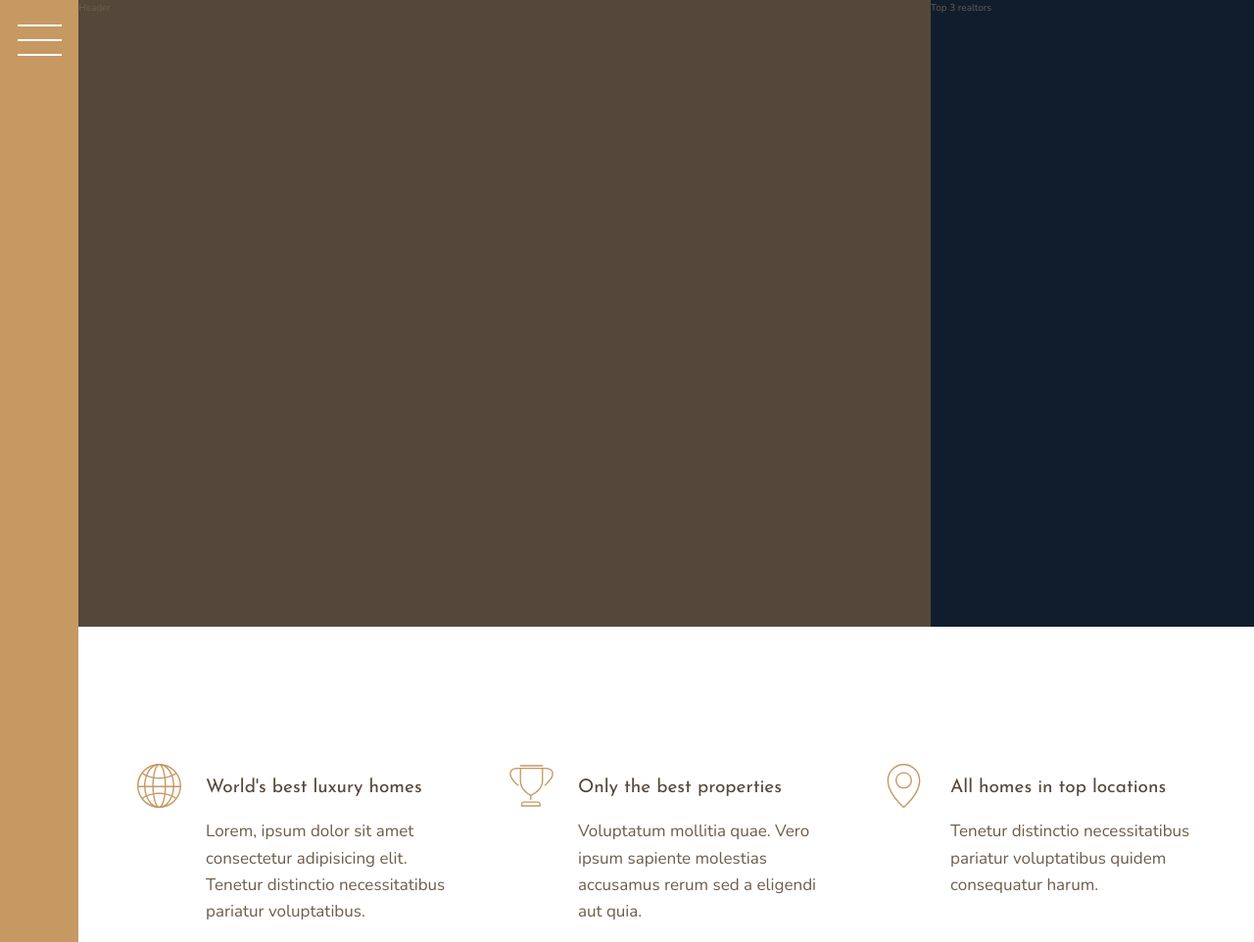
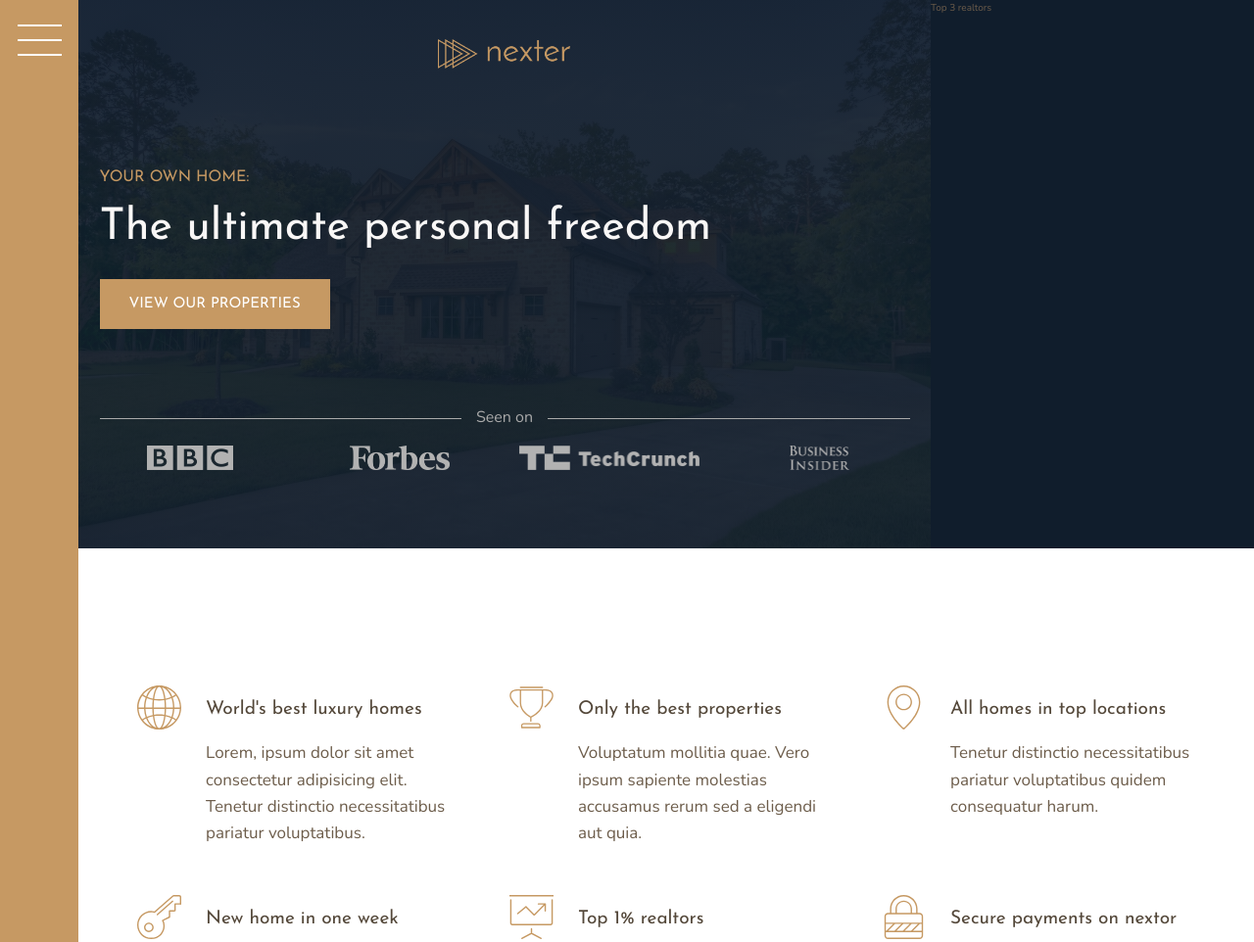
Before and after one commit to KaitlynSalemi/advanced-css-nexter, a website: page index.html in a window 1280 px wide. Shown: the top 962 px of the page at 98% size. Drawn offline with nearby package versions, Linux system fonts and the light colour scheme.

Commit message:
heading section styled

```diff
--- a/index.html
+++ b/index.html
@@ -17,7 +17,17 @@
         </div>
 
         <header class="header">
-            Header
+            <img src="img/logo.png" alt="Nexter logo" class="header__logo">
+            <h3 class="heading-3">Your own home:</h3>
+            <h1 class="heading-1">The ultimate personal freedom</h1>
+            <button class="btn header__btn">View our properties</button>
+            <div class="header__seenon-text">Seen on</div>
+            <div class="header__seenon-logos">
+                <img src="img/logo-bbc.png" alt="Seen on logo 1">
+                <img src="img/logo-forbes.png" alt="Seen on logo 2">
+                <img src="img/logo-techcrunch.png" alt="Seen on logo 3">
+                <img src="img/logo-bi.png" alt="Seen on logo 4">
+            </div>
         </header>
 
         <div class="realtors">
--- a/sass/_base.scss
+++ b/sass/_base.scss
@@ -36,6 +36,6 @@ body {
 
 .container {
     display: grid;
-    grid-template-rows: 80vh min-content 40vw repeat(3, min-content);
+    grid-template-rows: 70vh min-content 40vw repeat(3, min-content);
     grid-template-columns: [sidebar-start] 8rem [sidebar-end full-start] minmax(6rem, 1fr) [center-start] repeat(8, [col-start] minmax(min-content, 14rem) [col-end]) [center-end] minmax(6rem, 1fr) [full-end];
 }
--- a/sass/_header.scss
+++ b/sass/_header.scss
@@ -1,4 +1,55 @@
 .header {
     background-color: $color-grey-dark-1;
     grid-column: full-start / col-end 6;
+    background-image: linear-gradient(rgba($color-secondary, .93), rgba($color-secondary, .93)), url(../img/hero.jpeg);
+    background-size: cover;
+    background-position: center;
+    padding: 8rem;
+    padding-top: 4rem;
+
+    display: grid;
+    grid-template-rows: 1fr min-content 6rem 1fr;
+    grid-template-columns: max-content;
+    grid-row-gap: 1.5rem;
+    justify-content: center;
+
+    &__logo {
+        height: 3rem;
+        justify-self: center;
+    }
+
+    &__btn {
+        align-self: start;
+        justify-self: start;
+    }
+
+    &__seenon-text {
+        display: grid;
+        grid-template-columns: 1fr max-content 1fr;
+        grid-column-gap: 1.5rem;
+        align-items: center;
+
+        font-size: 1.6rem;
+        color: $color-grey-light-2;
+
+        &::before,
+        &::after {
+            content: "";
+            height: 1px;
+            display: block;
+            background-color: currentColor;
+        }
+    }
+
+    &__seenon-logos {
+        display: grid;
+        grid-template-columns: repeat(4, 1fr);
+        grid-column-gap: 3rem;
+        justify-items: center;
+
+        img {
+            height: 2.5rem;
+            filter: brightness(70%);
+        }
+    }
 }
--- a/sass/_typography.scss
+++ b/sass/_typography.scss
@@ -5,6 +5,9 @@
 
 .heading-1 {
     @extend %heading;
+    font-size: 4.5rem;
+    color: $color-grey-light-1;
+    line-height: 1;
 }
 
 .heading-2 {
```
Also changed, not shown: css/style.css.
